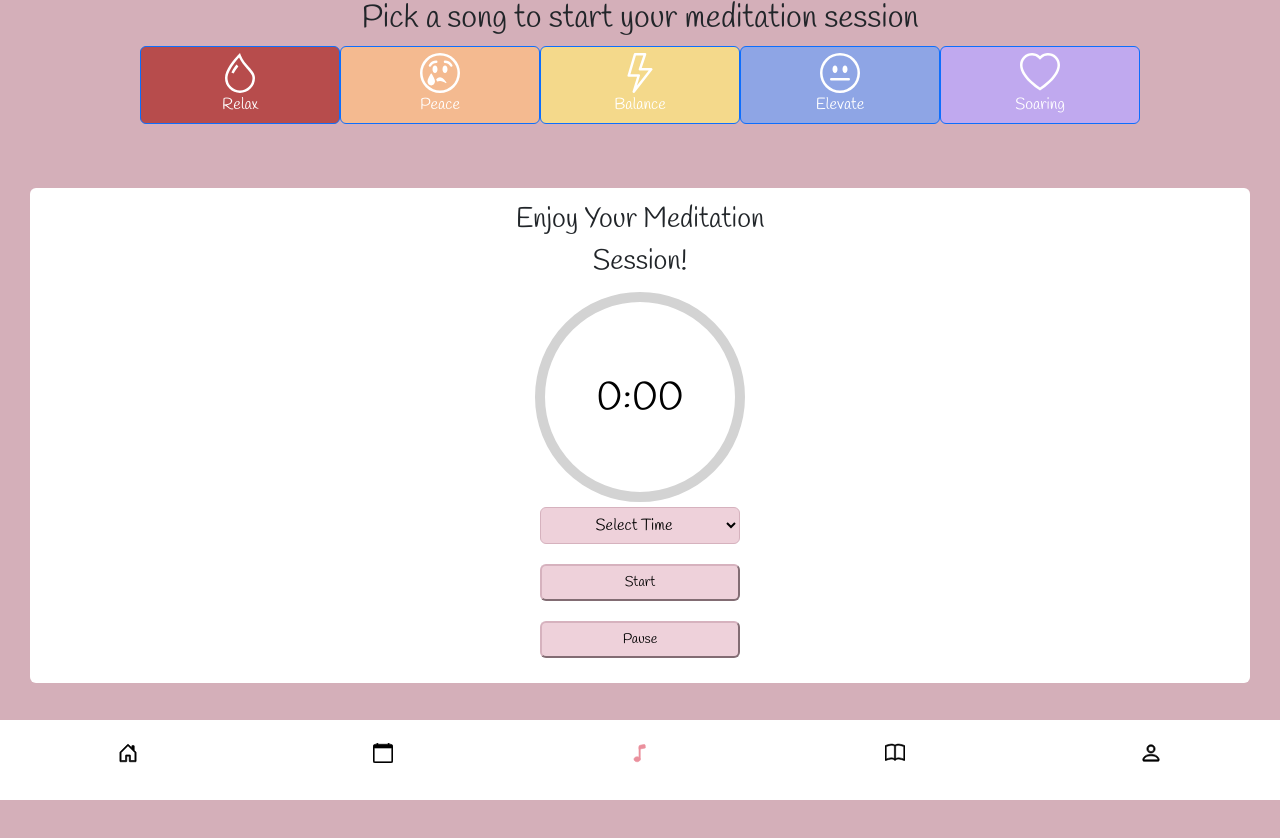
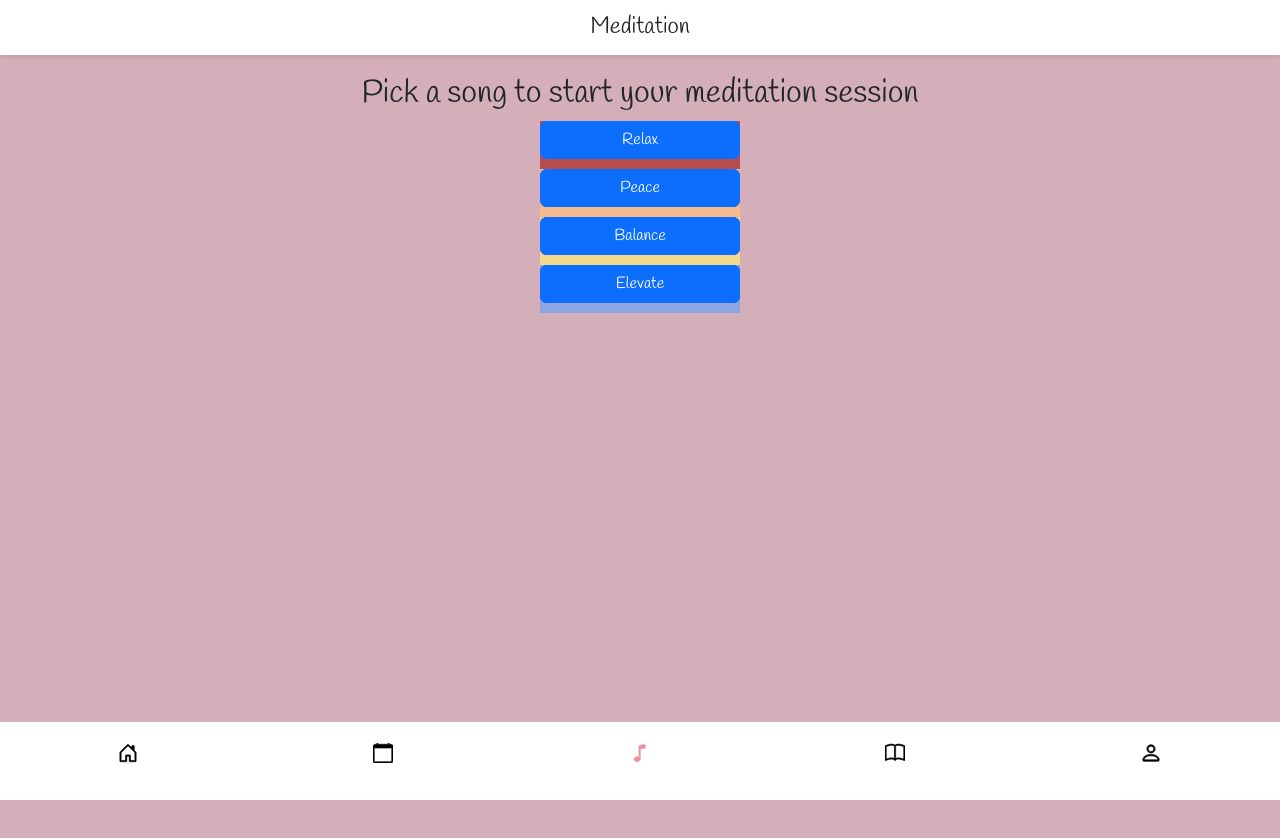
Before and after one commit to paceuniversity/team3spring2024, a React (Create React App) app in the folder moonflo/: page /meditation in a window 1280 px wide. Shown: the top 838 px of the page. Before the commit the page ends 800 px from the top, so only its background shows below. Built offline with nearby package versions, Linux system fonts and the light colour scheme.

Commit message:
music selection

```diff
--- /dev/null
+++ b/moonflo/src/components/MusicPlayer.js
@@ -0,0 +1,48 @@
+import React, { useState } from 'react';
+import { useLocation } from 'react-router-dom';
+import Timer from './Timer'; // Import the Timer component
+
+const MusicPlayer = () => {
+  const location = useLocation();
+  const selectedMusic = location.state ? location.state.selectedMusic : [];
+  const [meditationDuration, setMeditationDuration] = useState(0);
+  const [isTimerVisible, setIsTimerVisible] = useState(false);
+
+  const handleDurationChange = (event) => {
+    const duration = parseInt(event.target.value);
+    setMeditationDuration(duration);
+  };
+
+  const handleStartMeditation = () => {
+    setIsTimerVisible(true); // Show the timer when meditation starts
+  };
+
+  return (
+    <div className="music-player">
+      <h2>Now Playing</h2>
+      <div className="music-button-container">
+        {selectedMusic.map((music, index) => (
+          <button key={index} className={`music-button ${music.toLowerCase()}`}>
+            {music}
+          </button>
+        ))}
+      </div>
+      <div className="duration-input">
+        <label htmlFor="duration">Set Duration (minutes):</label>
+        <input
+          type="number"
+          id="duration"
+          value={meditationDuration}
+          onChange={handleDurationChange}
+          min="1"
+          step="1"
+        />
+      </div>
+      <button onClick={handleStartMeditation}>Start Meditation</button>
+      {/* Render Timer component when isTimerVisible is true */}
+      {isTimerVisible && <Timer seconds={meditationDuration * 60} />}
+    </div>
+  );
+};
+
+export default MusicPlayer;
--- a/moonflo/src/components/music.css
+++ b/moonflo/src/components/music.css
@@ -10,9 +10,6 @@
 .Elevate{
     background-color: #8ea5e5;
 }
-.Soaring{
-    background-color: #c0a9ef;
-}
 
 .selected {
     background-color: rgb(87, 86, 86);
--- a/moonflo/src/components/music.js
+++ b/moonflo/src/components/music.js
@@ -1,14 +1,10 @@
-import React, { useState, useEffect } from 'react';
+import React, { useState } from 'react';
+import { Link } from 'react-router-dom';
 import { Button } from 'react-bootstrap';
-import { BsDroplet, BsEmojiNeutral, BsEmojiTear, BsHeart, BsLightning, BsXCircle } from 'react-icons/bs';
 import './music.css';
-import { ref, set, get } from 'firebase/database';
-import { database, auth } from '../FirebaseConfig';
 
-const Music = ({ selectedDate, onClose }) => {
+const Music = () => {
   const [selectedMusic, setSelectedMusic] = useState([]);
-  const iconSize = 40;
-  const currentUser = auth.currentUser;
 
   const handleMusicSelect = (music) => {
     if (selectedMusic.includes(music)) {
@@ -18,59 +14,51 @@ const Music = ({ selectedDate, onClose }) => {
     }
   };
 
-  const handleSubmit = () => {
-    const userRef = ref(database, `users/${currentUser.uid}/music/${selectedDate.toDateString()}`);
-    set(userRef, selectedMusic);
-  };
-
-  useEffect(() => {
-    if (currentUser) {
-      const userRef = ref(database, `users/${currentUser.uid}/music/${selectedDate.toDateString()}`);
-      get(userRef).then((snapshot) => {
-        if (snapshot.exists()) {
-          setSelectedMusic(snapshot.val());
-        }
-      }).catch((error) => {
-        console.error("Error getting data:", error);
-      });
-    }
-  }, [currentUser, selectedDate]);
-
   return (
     <div className="music-popup">
       <div className="music-content">
         <h2>Pick a song to start your meditation session</h2>
         <div className="music-button-container">
-          <Button
+          <Link
+            to={{
+              pathname: '/musicplayer',
+              state: { selectedMusic: selectedMusic }
+            }}
             className={`Relax ${selectedMusic.includes('Relax') ? 'selected' : ''}`}
             onClick={() => handleMusicSelect('Relax')}
           >
-            <BsDroplet size={iconSize} /> <br />Relax
-          </Button>
-          <Button
+            <Button>Relax</Button>
+          </Link>
+          <Link
+            to={{
+              pathname: '/musicplayer',
+              state: { selectedMusic: selectedMusic }
+            }}
             className={`Peace ${selectedMusic.includes('Peace') ? 'selected' : ''}`}
             onClick={() => handleMusicSelect('Peace')}
           >
-            <BsEmojiTear size={iconSize} /> <br />Peace
-          </Button>
-          <Button
+            <Button>Peace</Button>
+          </Link>
+          <Link
+            to={{
+              pathname: '/musicplayer',
+              state: { selectedMusic: selectedMusic }
+            }}
             className={`Balance ${selectedMusic.includes('Balance') ? 'selected' : ''}`}
             onClick={() => handleMusicSelect('Balance')}
           >
-            <BsLightning size={iconSize} /> <br />Balance
-          </Button>
-          <Button
+            <Button>Balance</Button>
+          </Link>
+          <Link
+            to={{
+              pathname: '/musicplayer',
+              state: { selectedMusic: selectedMusic }
+            }}
             className={`Elevate ${selectedMusic.includes('Elevate') ? 'selected' : ''}`}
             onClick={() => handleMusicSelect('Elevate')}
           >
-            <BsEmojiNeutral size={iconSize} /> <br />Elevate
-          </Button>
-          <Button
-            className={`Soaring ${selectedMusic.includes('Soaring') ? 'selected' : ''}`}
-            onClick={() => handleMusicSelect('Soaring')}
-          >
-            <BsHeart size={iconSize} /> <br />Soaring
-          </Button>
+            <Button>Elevate</Button>
+          </Link>
         </div>
         <br></br>
       </div>
--- a/moonflo/src/index.js
+++ b/moonflo/src/index.js
@@ -15,6 +15,7 @@ import Meditation from './pages/meditation';
 import Settings from './pages/settings';
 import PeriodInfo from './pages/periodInfo';
 import MedInfo from './pages/medInfo';
+import MusicPlayer from './components/MusicPlayer';
 
 
 
@@ -23,6 +24,7 @@ import {
   createBrowserRouter,
   RouterProvider,
 } from "react-router-dom";
+import { BsMusicPlayer } from 'react-icons/bs';
 
 
 const router = createBrowserRouter([
@@ -78,6 +80,10 @@ const router = createBrowserRouter([
     path: "medInfo",
     element: <MedInfo/>,
   },
+  {
+    path: "MusicPlayer",
+    element: <MusicPlayer/>,
+  },
 
 
 ]);
--- a/moonflo/src/pages/meditation.js
+++ b/moonflo/src/pages/meditation.js
@@ -1,18 +1,32 @@
-import React, { useState, useEffect } from 'react';
-import NavBar from "../components/NavBar";
+import React, { useState } from 'react';
+import NavBar from '../components/NavBar';
 import Music from '../components/music';
-import Timer from "../components/Timer";
-import medInfo from "./medInfo";
+import Timer from '../components/Timer';
+import './periodInfo.css';
 
-const Meditation = () =>{
-    return(<div>
-        <NavBar/>
-        <Music/>
-        <Timer seconds={300} />
-        <medInfo />
+const Meditation = () => {
+  const [selectedMusic, setSelectedMusic] = useState(null);
+
+  const handleMusicSelect = (music) => {
+    setSelectedMusic(music); // Update selectedMusic state with the selected song
+  };
+
+  const handleBack = () => {
+    setSelectedMusic(null); // Reset selectedMusic state when going back
+  };
+
+  return (
+    <div>
+      <div className="floatingHeader">Meditation</div>
+      <div className="infoContainer">
+        {/* Render Music component if no song is selected */}
+        {!selectedMusic && (
+          <Music onSelect={handleMusicSelect} />
+        )}
+        <NavBar />
+      </div>
     </div>
-    );
-
+  );
 };
 
 export default Meditation;
```
